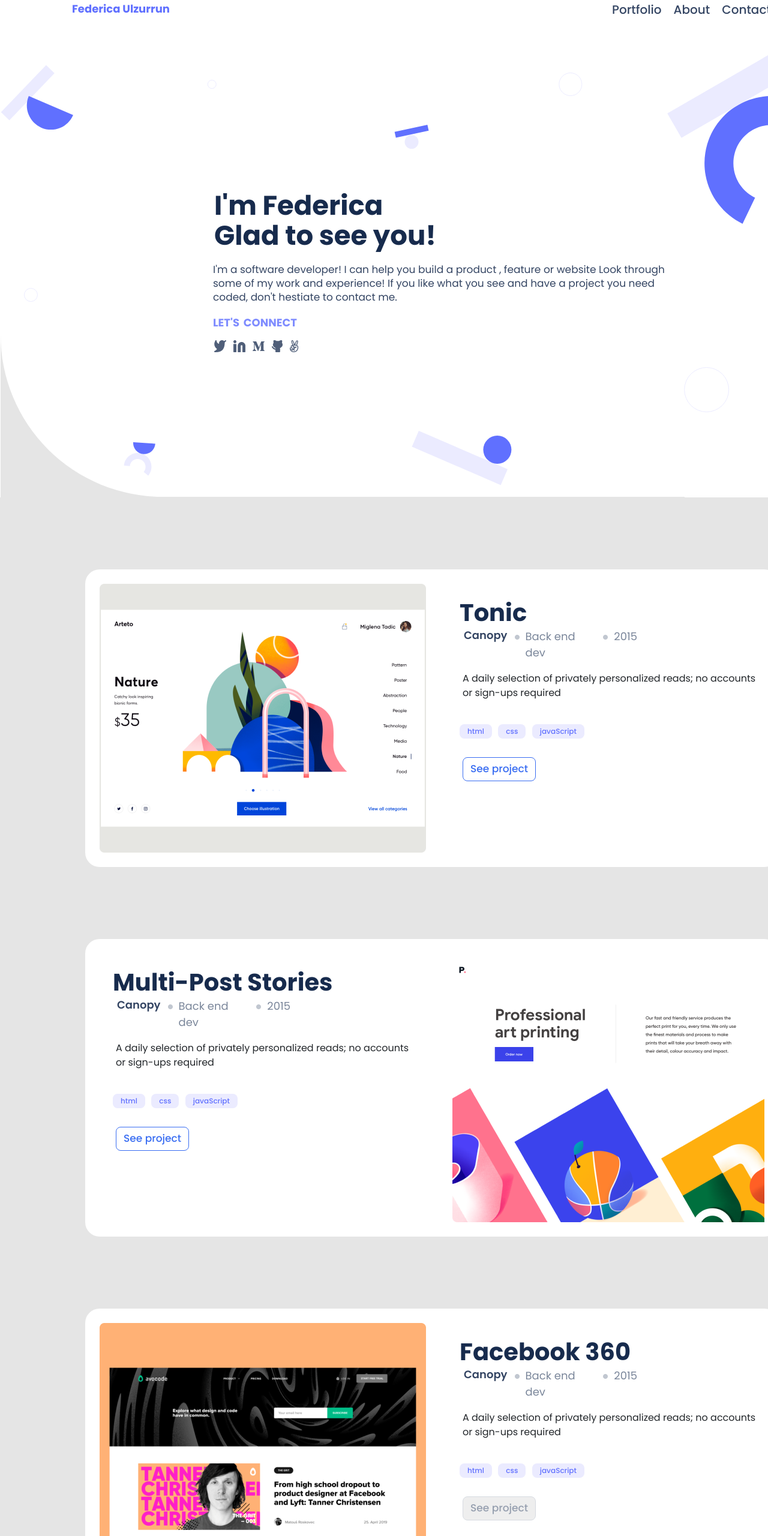
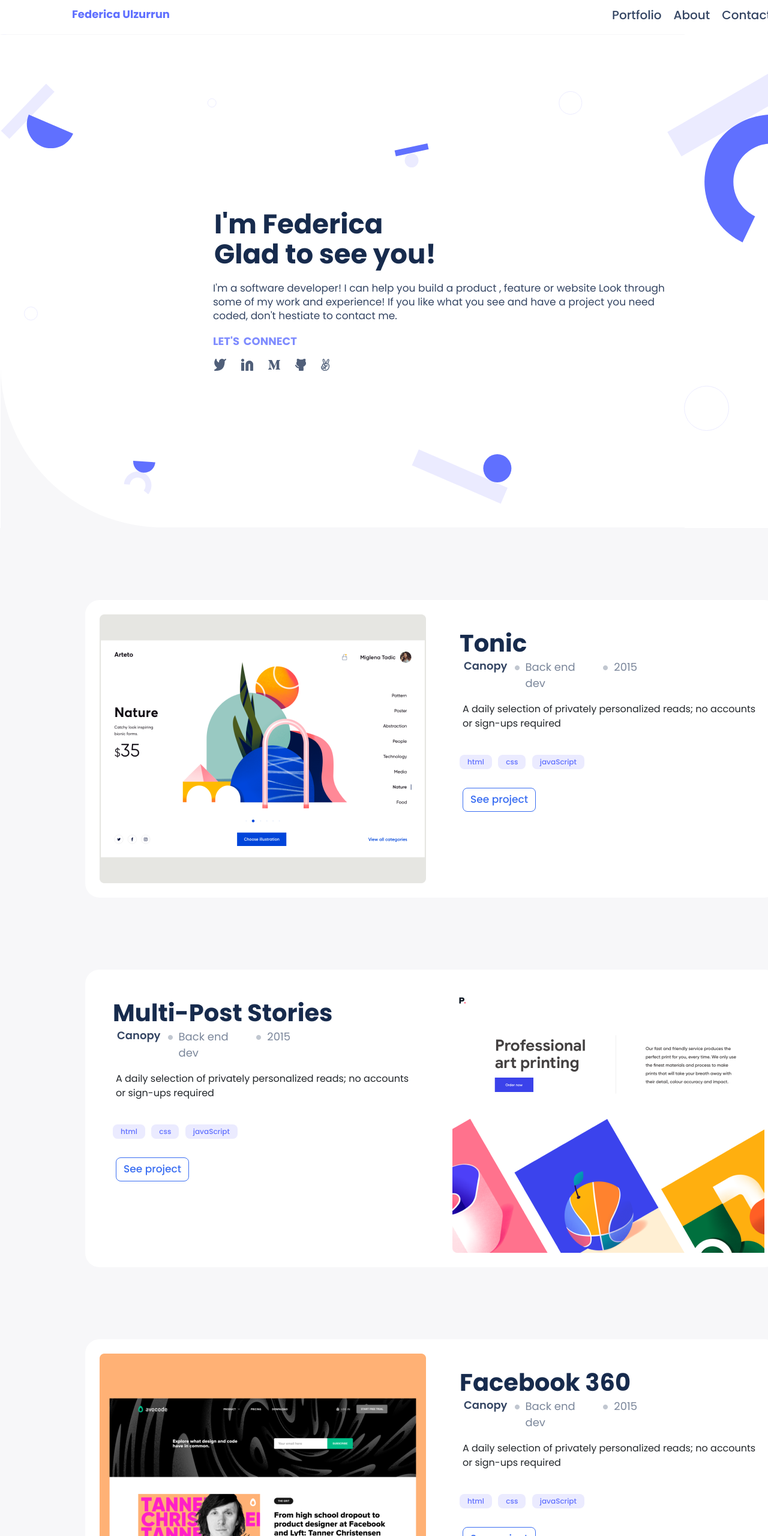
Before and after one commit to federicaulzurrun/porfolio_setup_mobileFirst, a website: page index.html in a window 1280 px wide. Shown: the top 2560 px of the page at 60% size. Drawn offline with nearby package versions, Linux system fonts and the light colour scheme.

Commit message:
add the changes required by the code reviewer

```diff
--- a/index.html
+++ b/index.html
@@ -119,7 +119,7 @@
                     <li class="list-item"><button type="button" class= " btn btn-tags"> javaScript</button></li>
                 </ul>
                 <div class="action">
-                    <button type="button" disabled class="btn normal-b"> See project</button>
+                    <button type="button" active class="btn normal-b"> See project</button>
                 </div>
             </div>
         </div>
@@ -145,7 +145,7 @@
                     <li class="list-item"><button type="button" class= "btn btn-tags"> javaScript</button></li>
                 </ul>
                 <div class="action">
-                    <button  type="button" disabled class="btn normal-b"> See project</button>
+                    <button  type="button" class="btn normal-b"> See project</button>
                 </div>
             </div>
         </div>
@@ -162,7 +162,7 @@
                     <li><a href=""><img src="img/M.png" alt="20px"></a></li>
                 </ul>
                 <div class="about-action">
-                    <button type="button" disabled class="btn normal-b">Get my resume</button>
+                    <button type="button" class="btn normal-b">Get my resume</button>
                 </div>
             </div>
             <div class="languages">
--- a/style.css
+++ b/style.css
@@ -5,7 +5,6 @@ body {
 /* Header-container */
 
 .container-nav {
-  position: fixed;
   display: grid;
   grid-template-columns: 50% 50%;
   height: auto;
@@ -102,7 +101,7 @@ body {
 
 .page-development {
   display: grid;
-  background-color: #e5e5e5;
+  background-color: #f7f7f9;
   background-repeat: no-repeat;
   background-size: auto;
   width: auto;
@@ -510,6 +509,7 @@ body {
   .container-nav {
     justify-content: space-around;
     width: 1438px;
+    padding-top: 10px;
   }
 
   .logo-name {
@@ -548,7 +548,7 @@ body {
     margin-right: 1px;
     padding: 1px;
     padding-left: 0.001px;
-    background-color: #e5e5e5;
+    background-color: #f7f7f9;
   }
 
   .container-img {
@@ -560,8 +560,7 @@ body {
     background-repeat: no-repeat;
     background-size: 100%;
     display: flex;
-    margin-top: 5px;
-    border-top: 80px #fff solid;
+    border-top: 60px #fff solid;
   }
 
   .container-main {
@@ -589,6 +588,7 @@ body {
     margin-top: 3px;
     padding-left: 26px;
     padding-top: 2px;
+    gap: 25px;
   }
 
   /* page-development section */
@@ -684,7 +684,7 @@ body {
   .frame-2 {
     width: 297px;
     height: 40px;
-    margin-right: 190px;
+    margin-right: 160px;
   }
 
   .client {
```
